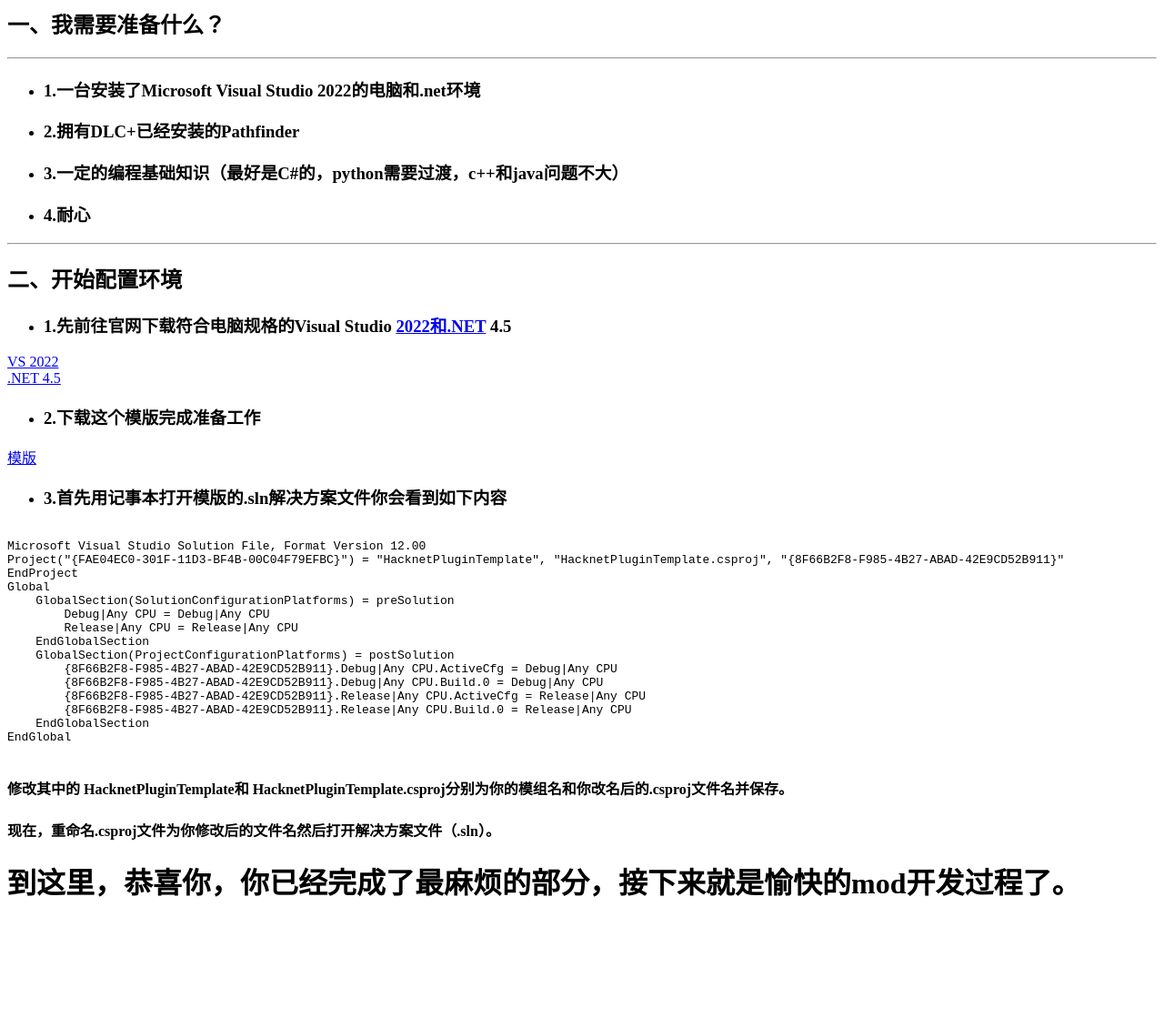
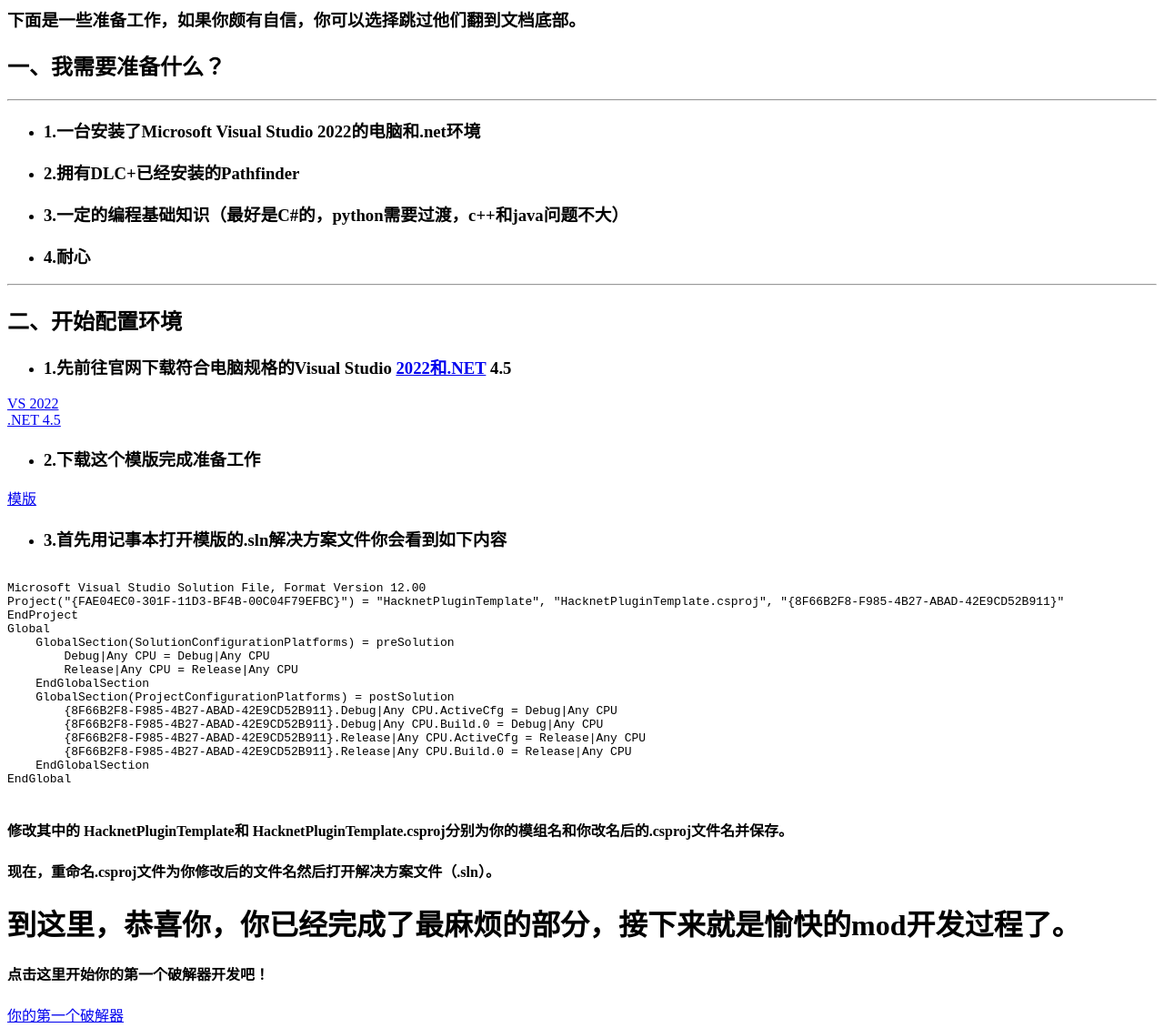
Before and after one commit to maix2012/Hacknet-Mod, a plain HTML site: page index.html in a window 1280 px wide. Shown: the part 160-1290 px from the top of the page at 91% size. Before the commit the page ends 1172 px from the top, so only its background shows below. Drawn offline with Linux system fonts and the light colour scheme.

Commit message:
Revise Hacknet-mod documentation for clarity
Updated the Hacknet-mod documentation with preparation steps and environment setup instructions.

```diff
--- a/index.html
+++ b/index.html
@@ -1,43 +1,44 @@
 <h1 class="code-line" data-line-start=0 data-line-end=1 ><a id="_0"></a>开始</h1>
 <h3 class="code-line" data-line-start=1 data-line-end=2 ><a id="_Hacknetmod__1"></a>欢迎来到 Hacknet-mod 文档库！</h3>
 <h3 class="code-line" data-line-start=3 data-line-end=4 ><a id="_Hacknetmod_3"></a>本文档库将帮助你快速上手 Hacknet-mod，并提供详细的教程和使用说明。</h3>
-<h2 class="code-line" data-line-start=4 data-line-end=5 ><a id="_4"></a>一、我需要准备什么？</h2>
+<h3 class="code-line" data-line-start=4 data-line-end=5 ><a id="_4"></a>下面是一些准备工作，如果你颇有自信，你可以选择跳过他们翻到文档底部。</h3>
+<h2 class="code-line" data-line-start=5 data-line-end=6 ><a id="_5"></a>一、我需要准备什么？</h2>
 <hr>
 <ul>
-<li class="has-line-data" data-line-start="6" data-line-end="7">
-<h3 class="code-line" data-line-start=6 data-line-end=7 ><a id="1Microsoft_Visual_Studio_2022net_6"></a>1.一台安装了Microsoft Visual Studio 2022的电脑和.net环境</h3>
-</li>
 <li class="has-line-data" data-line-start="7" data-line-end="8">
-<h3 class="code-line" data-line-start=7 data-line-end=8 ><a id="2DLCPathfinder_7"></a>2.拥有DLC+已经安装的Pathfinder</h3>
+<h3 class="code-line" data-line-start=7 data-line-end=8 ><a id="1Microsoft_Visual_Studio_2022net_7"></a>1.一台安装了Microsoft Visual Studio 2022的电脑和.net环境</h3>
 </li>
 <li class="has-line-data" data-line-start="8" data-line-end="9">
-<h3 class="code-line" data-line-start=8 data-line-end=9 ><a id="3Cpythoncjava_8"></a>3.一定的编程基础知识（最好是C#的，python需要过渡，c++和java问题不大）</h3>
+<h3 class="code-line" data-line-start=8 data-line-end=9 ><a id="2DLCPathfinder_8"></a>2.拥有DLC+已经安装的Pathfinder</h3>
 </li>
 <li class="has-line-data" data-line-start="9" data-line-end="10">
-<h3 class="code-line" data-line-start=9 data-line-end=10 ><a id="4_9"></a>4.耐心</h3>
+<h3 class="code-line" data-line-start=9 data-line-end=10 ><a id="3Cpythoncjava_9"></a>3.一定的编程基础知识（最好是C#的，python需要过渡，c++和java问题不大）</h3>
+</li>
+<li class="has-line-data" data-line-start="10" data-line-end="11">
+<h3 class="code-line" data-line-start=10 data-line-end=11 ><a id="4_10"></a>4.耐心</h3>
 </li>
 </ul>
 <hr>
-<h2 class="code-line" data-line-start=11 data-line-end=12 ><a id="_11"></a>二、开始配置环境</h2>
+<h2 class="code-line" data-line-start=12 data-line-end=13 ><a id="_12"></a>二、开始配置环境</h2>
 <ul>
-<li class="has-line-data" data-line-start="12" data-line-end="13">
-<h3 class="code-line" data-line-start=12 data-line-end=13 ><a id="1Visual_Studio_2022NET_45_12"></a>1.先前往官网下载符合电脑规格的Visual Studio <a href="http://xn--2022-321g.NET">2022和.NET</a> 4.5</h3>
+<li class="has-line-data" data-line-start="13" data-line-end="14">
+<h3 class="code-line" data-line-start=13 data-line-end=14 ><a id="1Visual_Studio_2022NET_45_13"></a>1.先前往官网下载符合电脑规格的Visual Studio <a href="http://xn--2022-321g.NET">2022和.NET</a> 4.5</h3>
 </li>
 </ul>
-<p class="has-line-data" data-line-start="13" data-line-end="15"><a href="%22https://visualstudio.microsoft.com/zh-hans/thank-you-downloading-visual-studio/?sku=Community&amp;channel=Release&amp;version=VS2022&amp;source=VSLandingPage&amp;cid=2030&amp;passive=false%22">VS 2022</a> <br>
-<a href="%22https://dotnet.microsoft.com/zh-cn/download/dotnet-framework/thank-you/net45-web-installer%22">.NET 4.5</a></p>
+<p class="has-line-data" data-line-start="14" data-line-end="16"><a href="https://visualstudio.microsoft.com/zh-hans/thank-you-downloading-visual-studio/?sku=Community&amp;channel=Release&amp;version=VS2022&amp;source=VSLandingPage&amp;cid=2030&amp;passive=false">VS 2022</a> <br>
+<a href="https://dotnet.microsoft.com/zh-cn/download/dotnet-framework/thank-you/net45-web-installer">.NET 4.5</a></p>
 <ul>
-<li class="has-line-data" data-line-start="15" data-line-end="16">
-<h3 class="code-line" data-line-start=15 data-line-end=16 ><a id="2_15"></a>2.下载这个模版完成准备工作</h3>
+<li class="has-line-data" data-line-start="16" data-line-end="17">
+<h3 class="code-line" data-line-start=16 data-line-end=17 ><a id="2_16"></a>2.下载这个模版完成准备工作</h3>
 </li>
 </ul>
-<p class="has-line-data" data-line-start="16" data-line-end="17"><a href="%22https://github.com/Windows10CE/HacknetPluginTemplate%22">模版</a></p>
+<p class="has-line-data" data-line-start="17" data-line-end="18"><a href="https://github.com/Windows10CE/HacknetPluginTemplate">模版</a></p>
 <ul>
-<li class="has-line-data" data-line-start="17" data-line-end="18">
-<h3 class="code-line" data-line-start=17 data-line-end=18 ><a id="3sln_17"></a>3.首先用记事本打开模版的.sln解决方案文件你会看到如下内容</h3>
+<li class="has-line-data" data-line-start="18" data-line-end="19">
+<h3 class="code-line" data-line-start=18 data-line-end=19 ><a id="3sln_18"></a>3.首先用记事本打开模版的.sln解决方案文件你会看到如下内容</h3>
 </li>
 </ul>
-<pre><code class="has-line-data" data-line-start="19" data-line-end="37">﻿
+<pre><code class="has-line-data" data-line-start="20" data-line-end="38">﻿
 Microsoft Visual Studio Solution File, Format Version 12.00
 Project(&quot;{FAE04EC0-301F-11D3-BF4B-00C04F79EFBC}&quot;) = &quot;HacknetPluginTemplate&quot;, &quot;HacknetPluginTemplate.csproj&quot;, &quot;{8F66B2F8-F985-4B27-ABAD-42E9CD52B911}&quot;
 EndProject
@@ -55,6 +56,8 @@ Global
 EndGlobal
 
 </code></pre>
-<h4 class="code-line" data-line-start=37 data-line-end=38 ><a id="_HacknetPluginTemplate_HacknetPluginTemplatecsprojcsproj_37"></a>修改其中的 <strong>HacknetPluginTemplate</strong>和 <strong>HacknetPluginTemplate.csproj</strong>分别为你的模组名和你改名后的.csproj文件名并保存。</h4>
-<h4 class="code-line" data-line-start=38 data-line-end=39 ><a id="csprojsln_38"></a>现在，重命名.csproj文件为你修改后的文件名然后打开解决方案文件（.sln）。</h4>
-<h1 class="code-line" data-line-start=39 data-line-end=40 ><a id="mod_39"></a>到这里，恭喜你，你已经完成了最麻烦的部分，接下来就是愉快的mod开发过程了。</h1>
+<h4 class="code-line" data-line-start=38 data-line-end=39 ><a id="_HacknetPluginTemplate_HacknetPluginTemplatecsprojcsproj_38"></a>修改其中的 <strong>HacknetPluginTemplate</strong>和 <strong>HacknetPluginTemplate.csproj</strong>分别为你的模组名和你改名后的.csproj文件名并保存。</h4>
+<h4 class="code-line" data-line-start=39 data-line-end=40 ><a id="csprojsln_39"></a>现在，重命名.csproj文件为你修改后的文件名然后打开解决方案文件（.sln）。</h4>
+<h1 class="code-line" data-line-start=40 data-line-end=41 ><a id="mod_40"></a>到这里，恭喜你，你已经完成了最麻烦的部分，接下来就是愉快的mod开发过程了。</h1>
+<h4 class="code-line" data-line-start=41 data-line-end=42 ><a id="_41"></a>点击这里开始你的第一个破解器开发吧！</h4>
+<p class="has-line-data" data-line-start="42" data-line-end="43"><a href="https://github.com/maix2012/Hacknet-Mod/edit/main/README.md">你的第一个破解器</a></p>
```
